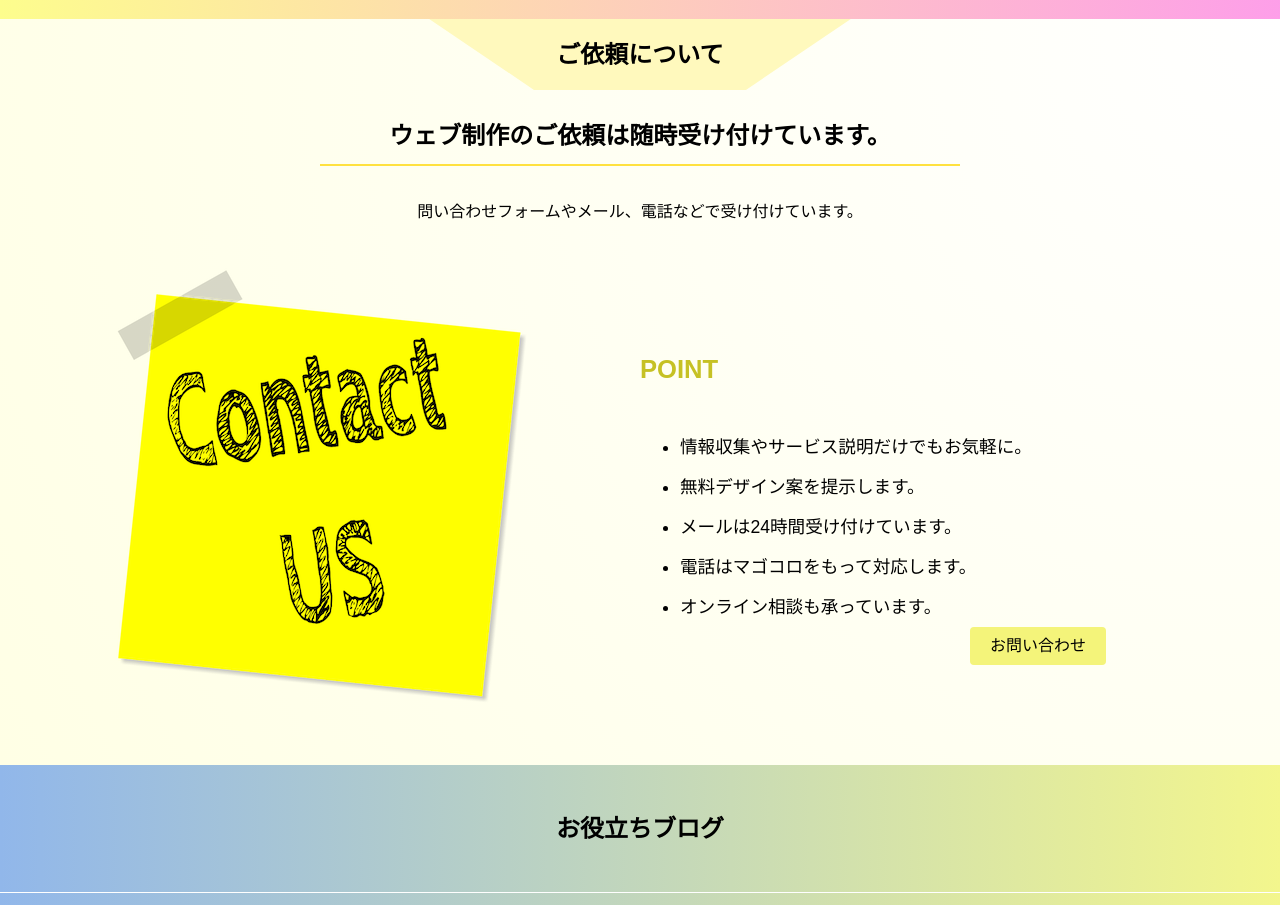
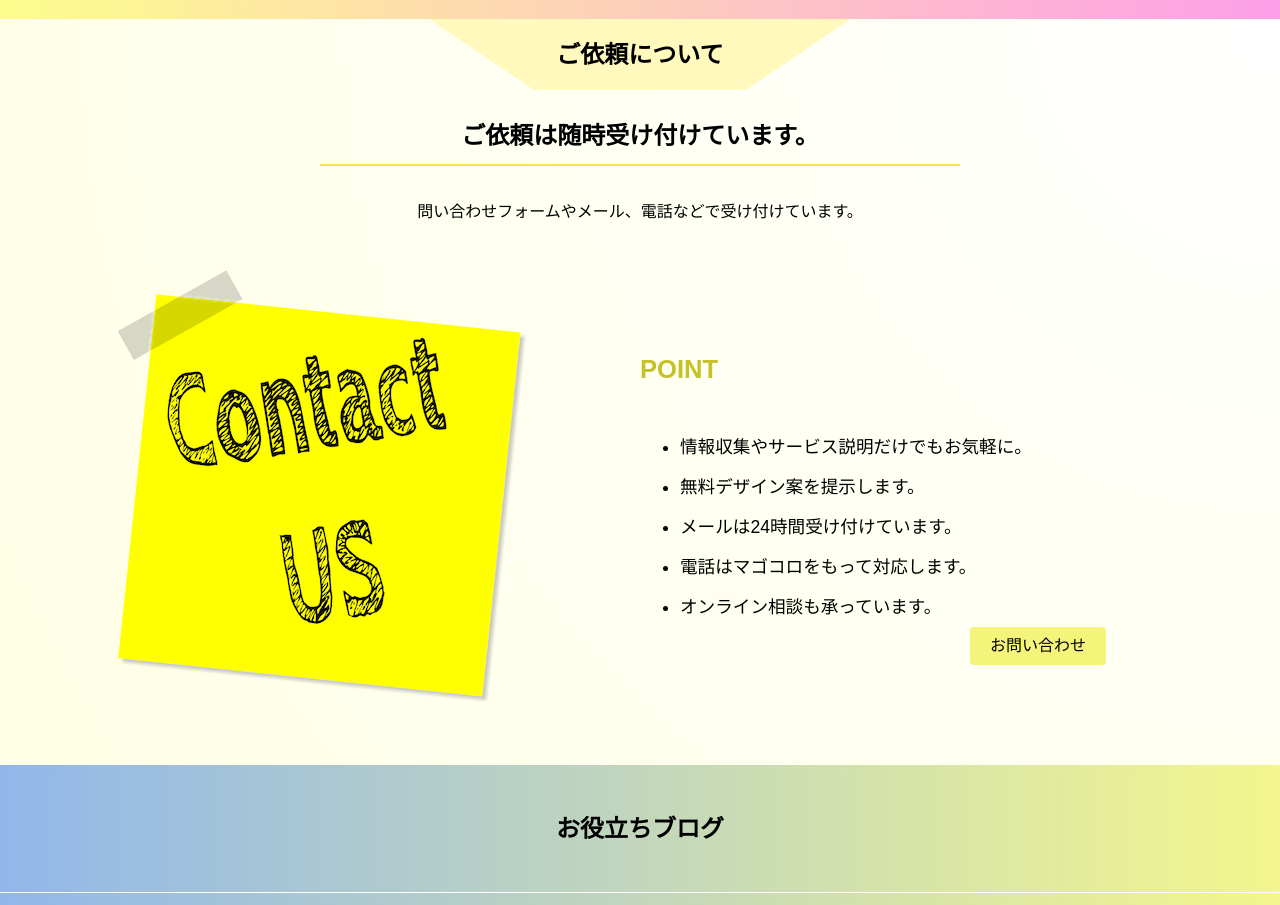
Before and after one commit to matatabi928/Lumitabi_vol1, a plain HTML site: page index.html in a window 1280 px wide. Shown: the part 2020-2925 px from the top of the page. Drawn offline with Linux system fonts and the light colour scheme.

Commit message:
202306047

```diff
--- a/index.html
+++ b/index.html
@@ -131,7 +131,7 @@
             <div class="container">
                 <div class="main-point-item">
                     <div class="main-point-item-text">
-                        <h4>ウェブ制作のご依頼は随時受け付けています。</h4>
+                        <h4>ご依頼は随時受け付けています。</h4>
                         <p>問い合わせフォームやメール、電話などで受け付けています。</p>
                     </div>
                 </div>
```
